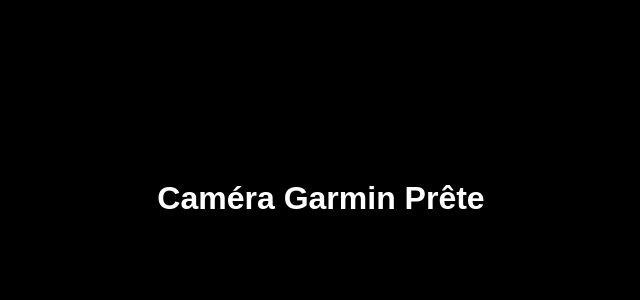
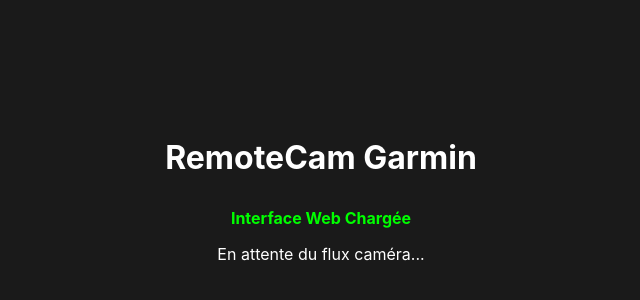
Before and after one commit to gnof-the-shark/macos, a plain HTML site: page www/index.html in a window 1280 px wide. Shown: the part 202-502 px from the top of the page, without its empty margins (319-959 px from the left). Drawn offline with Linux system fonts and the light colour scheme.

Commit message:
Update HTML structure and styling for RemoteCam

```diff
--- a/www/index.html
+++ b/www/index.html
@@ -2,12 +2,26 @@
 <html lang="fr">
 <head>
     <meta charset="UTF-8">
+    <meta name="viewport" content="width=device-width, initial-scale=1.0">
     <title>RemoteCam</title>
     <style>
-        body { background: #000; color: #fff; display: flex; justify-content: center; align-items: center; height: 100vh; margin: 0; font-family: sans-serif; }
+        body {
+            background-color: #1a1a1a;
+            color: white;
+            display: flex;
+            flex-direction: column;
+            justify-content: center;
+            align-items: center;
+            height: 100vh;
+            margin: 0;
+            font-family: -apple-system, BlinkMacSystemFont, "Segoe UI", Roboto, Helvetica, Arial, sans-serif;
+        }
+        .status { color: #00ff00; font-weight: bold; margin-top: 10px; }
     </style>
 </head>
 <body>
-    <h1>Caméra Garmin Prête</h1>
+    <h1>RemoteCam Garmin</h1>
+    <div class="status">Interface Web Chargée</div>
+    <p>En attente du flux caméra...</p>
 </body>
 </html>
```
